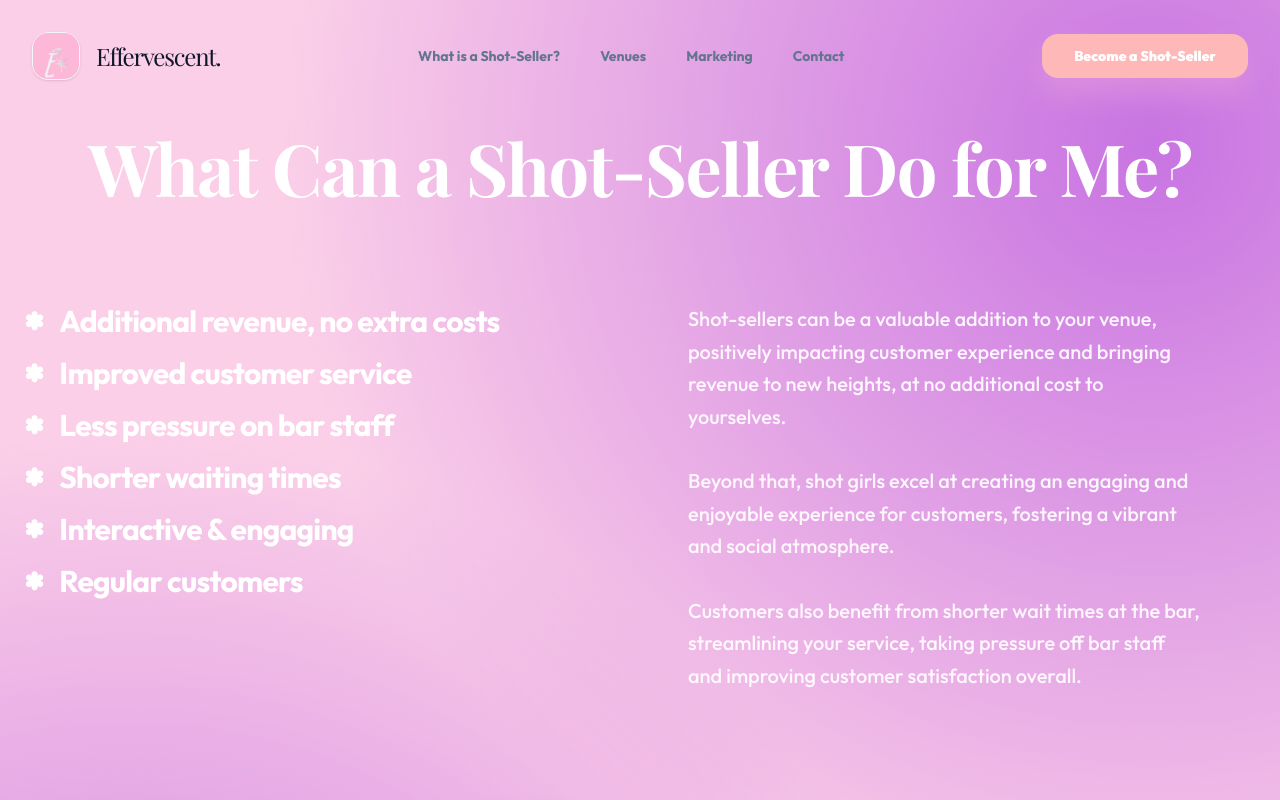
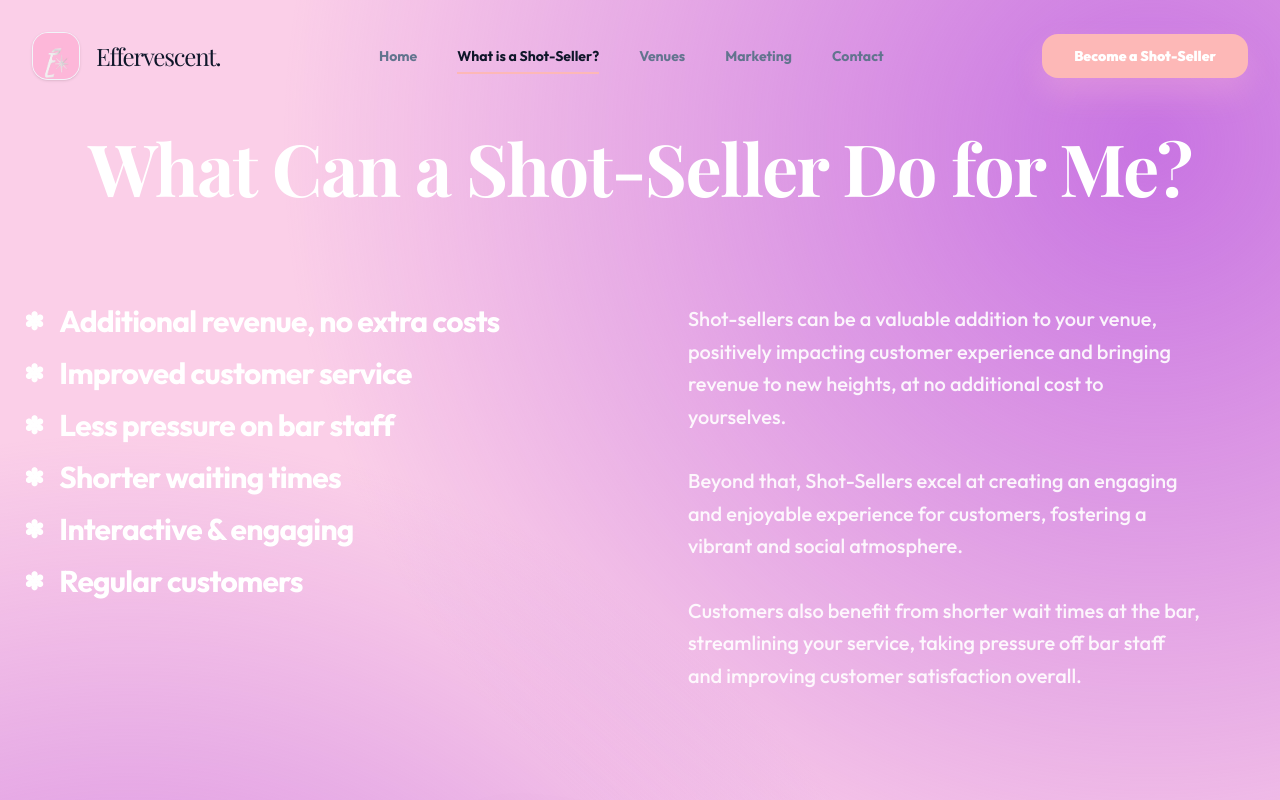
Before and after one commit to veltraaisolutions/Effervescent-Agency-website, a Next.js app: page /shot-sellers in a window 1280 px wide. Shown: the top 800 px of the page. Built offline with nearby package versions, Linux system fonts and the light colour scheme.

Commit message:
use shot seller instead of shot-girls and make nav highlight current tab

```diff
--- a/src/app/page.tsx
+++ b/src/app/page.tsx
@@ -139,7 +139,7 @@ export default function Home() {
               <h2 className="text-5xl md:text-6xl lg:text-[4.5rem] font-serif text-white italic tracking-wide leading-[1.15]">
                 It’s been great, <br className="hidden md:block" />
                 unreal difference <br className="hidden md:block" />
-                your girls have made <br className="hidden md:block" />
+                your Shot-Sellers have made <br className="hidden md:block" />
                 versus other companies.”
               </h2>
 
--- a/src/app/shot-sellers/page.tsx
+++ b/src/app/shot-sellers/page.tsx
@@ -51,7 +51,7 @@ export default function ShotSellersPage() {
               Shot-sellers can be a valuable addition to your venue, positively impacting customer experience and bringing revenue to new heights, at no additional cost to yourselves.
             </p>
             <p>
-              Beyond that, shot girls excel at creating an engaging and enjoyable experience for customers, fostering a vibrant and social atmosphere.
+              Beyond that, Shot-Sellers excel at creating an engaging and enjoyable experience for customers, fostering a vibrant and social atmosphere.
             </p>
             <p>
               Customers also benefit from shorter wait times at the bar, streamlining your service, taking pressure off bar staff and improving customer satisfaction overall.
--- a/src/components/CaseStudies.tsx
+++ b/src/components/CaseStudies.tsx
@@ -110,7 +110,7 @@ const CaseStudies = () => {
         <div className="absolute bottom-10 left-[45%] md:left-[35%] w-[50%] md:w-[35%] h-[90%] rounded-[2rem] overflow-hidden shadow-2xl transform rotate-[8deg] border-4 border-white/20 z-10">
           <Image
             src="/case-study-card-2.png"
-            alt="Event Girls"
+            alt="Event Talent"
             fill
             className="object-cover"
           />
--- a/src/components/Navbar.tsx
+++ b/src/components/Navbar.tsx
@@ -4,10 +4,12 @@ import Link from "next/link";
 import Image from "next/image";
 import { useState, useEffect } from "react";
 import { Menu, X } from "lucide-react";
+import { usePathname } from "next/navigation";
 
 const Navbar = () => {
   const [isScrolled, setIsScrolled] = useState(false);
   const [mobileMenuOpen, setMobileMenuOpen] = useState(false);
+  const pathname = usePathname();
 
   useEffect(() => {
     const handleScroll = () => {
@@ -43,27 +45,34 @@ const Navbar = () => {
           {/* Center Navigation */}
           <div className="hidden lg:flex items-center gap-10">
             {[
+              { name: "Home", href: "/" },
               { name: "What is a Shot-Seller?", href: "/shot-sellers" },
               { name: "Venues", href: "/venues" },
               { name: "Marketing", href: "/marketing" },
               { name: "Contact", href: "/contact" }
-            ].map((link) => (
+            ].map((link) => {
+              const isActive = pathname === link.href;
+              return (
                 <Link
                   key={link.name}
                   href={link.href}
-                className="text-sm font-bold text-slate-500 hover:text-slate-900 transition-colors relative group py-2"
+                  className={`text-sm font-bold transition-colors relative group py-2 ${isActive ? "text-slate-900" : "text-slate-500 hover:text-slate-900"
+                    }`}
                 >
                   {link.name}
-                <span className="absolute bottom-0 left-0 w-0 h-0.5 bg-primary transition-all duration-300 group-hover:w-full"></span>
+                  <span className={`absolute bottom-0 left-0 h-0.5 bg-primary transition-all duration-300 ${isActive ? "w-full" : "w-0 group-hover:w-full"
+                    }`}></span>
                 </Link>
-            ))}
+              );
+            })}
           </div>
 
           {/* Right Actions */}
           <div className="hidden lg:flex items-center gap-6">
             <Link
               href="/apply"
-              className="bg-primary hover:bg-primary/90 text-white px-8 py-3 rounded-2xl text-sm font-black shadow-[0_15px_30px_rgba(253,184,215,0.3)] transition-all hover:scale-105 active:scale-95"
+              className={`bg-primary hover:bg-primary/90 text-white px-8 py-3 rounded-2xl text-sm font-black shadow-[0_15px_30px_rgba(253,184,215,0.3)] transition-all hover:scale-105 active:scale-95 ${pathname === "/apply" ? "ring-4 ring-primary/30 scale-105" : ""
+                }`}
             >
               Become a Shot-Seller
             </Link>
@@ -88,24 +97,30 @@ const Navbar = () => {
       >
         <div className="px-6 py-10 space-y-4">
           {[
+            { name: "Home", href: "/" },
             { name: "What is a Shot-Seller?", href: "/shot-sellers" },
             { name: "Venues", href: "/venues" },
             { name: "Marketing", href: "/marketing" },
             { name: "Contact", href: "/contact" }
-          ].map((link) => (
+          ].map((link) => {
+            const isActive = pathname === link.href;
+            return (
               <Link
                 key={link.name}
                 href={link.href}
                 onClick={() => setMobileMenuOpen(false)}
-              className="block text-xl font-serif text-slate-900 hover:text-primary transition-colors py-4 border-b border-slate-50"
+                className={`block text-xl font-serif transition-colors py-4 border-b border-slate-50 ${isActive ? "text-primary" : "text-slate-900 hover:text-primary"
+                  }`}
               >
                 {link.name}
               </Link>
-          ))}
+            );
+          })}
           <Link
             href="/apply"
             onClick={() => setMobileMenuOpen(false)}
-            className="block w-full bg-primary text-white text-center py-5 rounded-2xl font-black text-lg shadow-lg"
+            className={`block w-full bg-primary text-white text-center py-5 rounded-2xl font-black text-lg shadow-lg ${pathname === "/apply" ? "ring-4 ring-white/30" : ""
+              }`}
           >
             Become a Shot-Seller
           </Link>
--- a/src/components/Testimonial.tsx
+++ b/src/components/Testimonial.tsx
@@ -20,7 +20,7 @@ const Testimonial = () => {
             <h2 className="text-5xl md:text-7xl font-serif text-white italic leading-tight">
               &ldquo;It&rsquo;s been great, <br />
               unreal difference <br />
-              your girls have made <br />
+              your Shot-Sellers have made <br />
               versus other companies.&rdquo;
             </h2>
 
```
Lines whose indentation alone changed are shown as unchanged.
